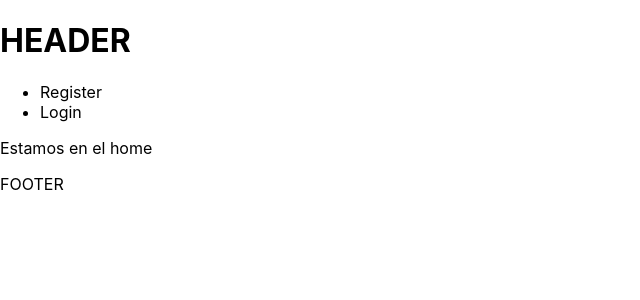
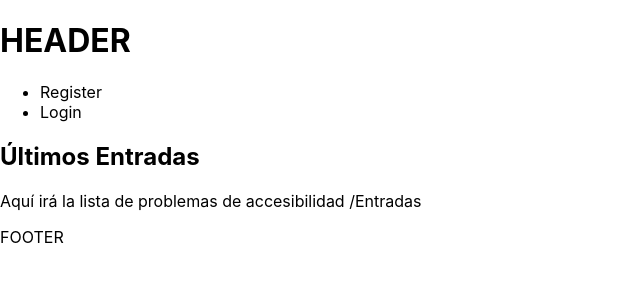
Before and after one commit to andriusmw/exit2, a React (Create React App) app: page / in a window 1280 px wide. Shown: the top 300 px of the page, without its empty margins (0-640 px from the left). Built offline with nearby package versions, Linux system fonts and the light colour scheme.

Commit message:
creado pages HomePage de prueba

```diff
--- a/src/App.js
+++ b/src/App.js
@@ -3,6 +3,8 @@ import './App.css';
 import { Header} from "./components/Header"
 import { Footer} from "./components/Footer"
 import { Routes, Route, Link} from "react-router-dom"
+import {HomePage} from "./pages/HomePage"
+
 
 function App() {
   return (
@@ -10,7 +12,7 @@ function App() {
     <Header />
      <main>
        <Routes>
-          <Route path="/" element={<p>Estamos en el home</p>}  />
+          <Route path="/" element={<HomePage />}  />
           <Route path="/register" element={<p>formulario registro</p>}  />
 
        </Routes>
--- /dev/null
+++ b/src/pages/HomePage.js
@@ -0,0 +1,8 @@
+export const HomePage =  () => {
+    return <section>
+        <h1>Últimos Entradas</h1>
+        <p>Aquí irá la lista de problemas de accesibilidad
+            /Entradas
+        </p>
+    </section>
+}
```
Also changed, not shown: src/components/Auth.js (line endings or trailing spaces), src/components/Footer.js (line endings or trailing spaces), src/components/Header.js (line endings or trailing spaces).
